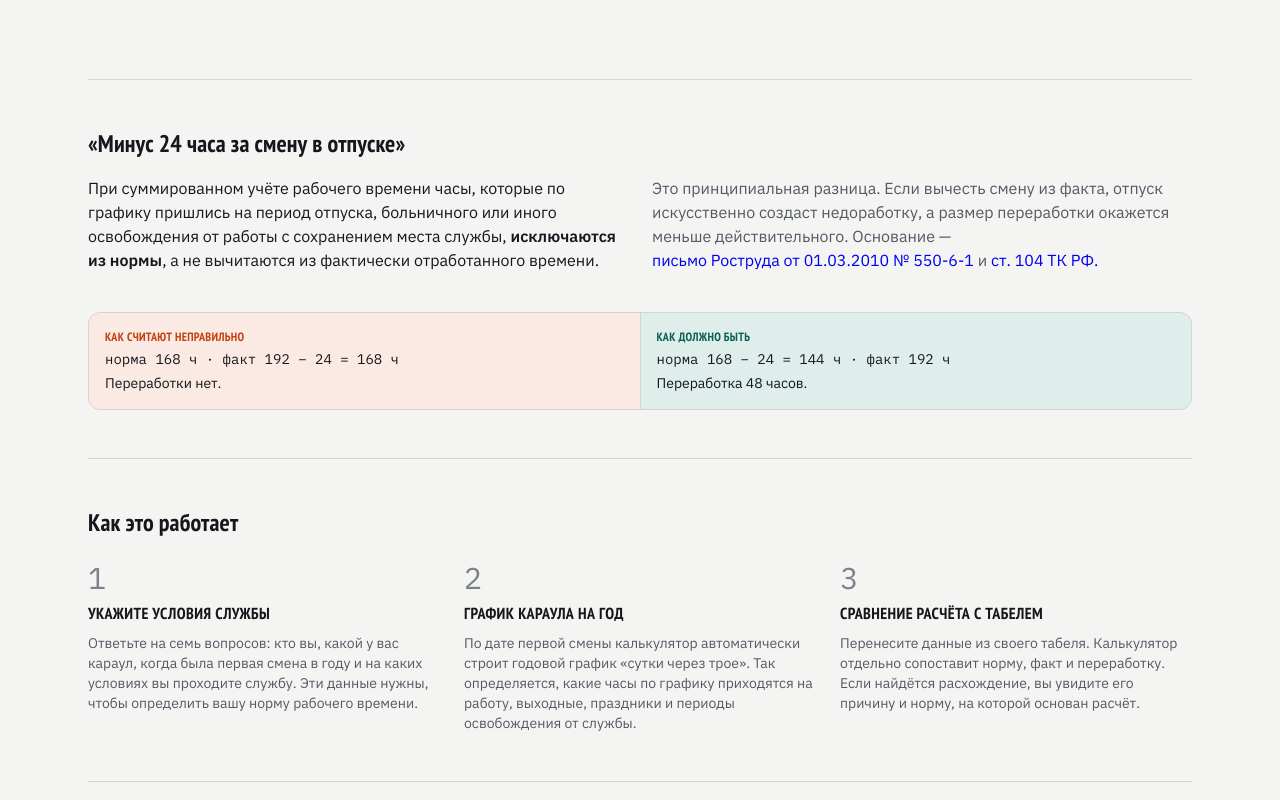
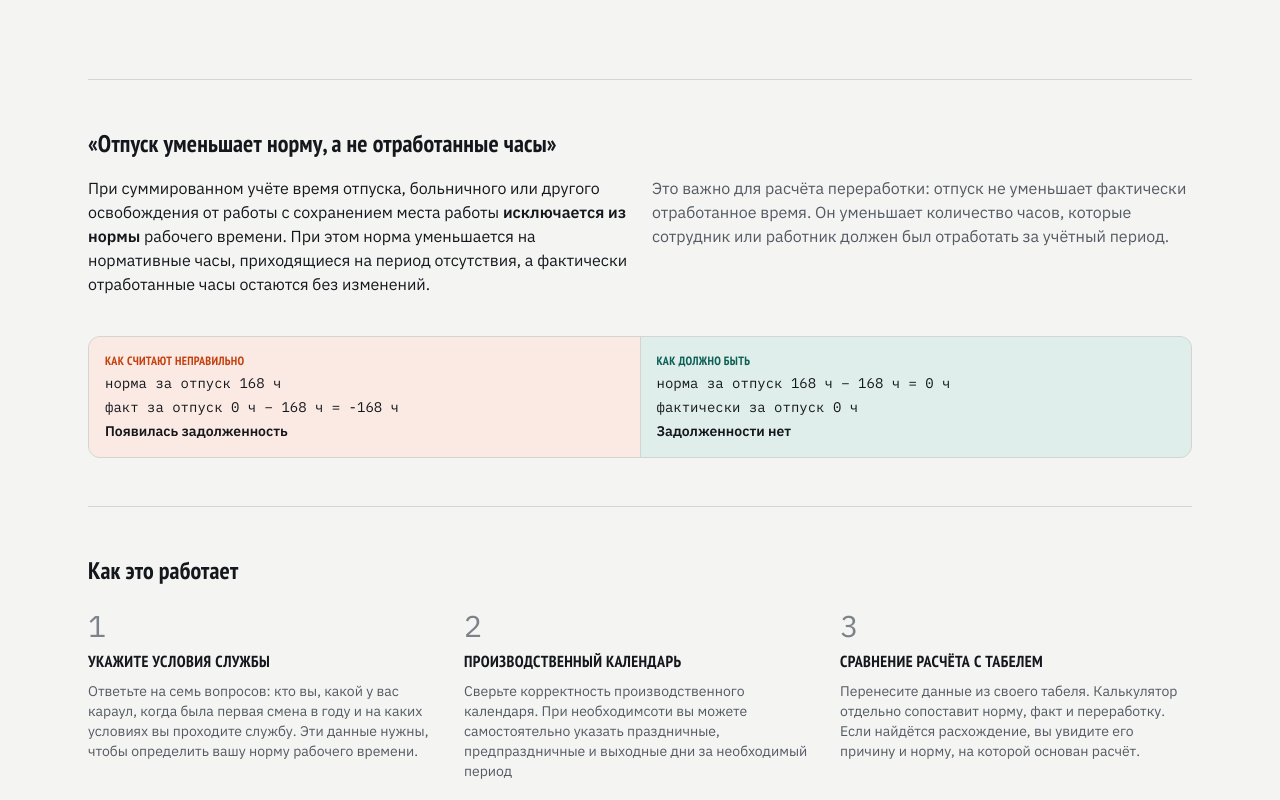
Before and after one commit to sp28337/mchs-manager, a Next.js app: page / in a window 1280 px wide. Shown: the part 640-1440 px from the top of the page. Built offline with nearby package versions, Linux system fonts and the light colour scheme; no server answers.

Commit message:
fix(UI): text improvements

```diff
--- a/src/app/globals.css
+++ b/src/app/globals.css
@@ -221,3 +221,68 @@
     scroll-behavior: auto !important;
   }
 }
+
+
+/**
+ * Анимация «чертежа» табеля.
+ *
+ * Всё сделано на чистом CSS: анимация запускается автоматически при
+ * загрузке — JS не участвует и не нужен ни для reduced-motion, ни для
+ * мобильной обрезки (это делают медиазапросы в самом компоненте).
+ *
+ * pathLength="1" на каждом <line>/<rect> (задаётся в TSX) — приём,
+ * который позволяет использовать один и тот же stroke-dasharray: 1 для
+ * линий любой реальной длины, без ручного расчёта périmeter'а.
+ */
+
+.stroke {
+  fill: none;
+  stroke: currentColor;
+  stroke-width: 1;
+  vector-effect: non-scaling-stroke;
+}
+
+.draw {
+  stroke-dasharray: 1;
+  stroke-dashoffset: 1;
+  animation: ts-draw 650ms cubic-bezier(0.4, 0, 0.2, 1) forwards;
+  animation-delay: var(--d, 0ms);
+}
+
+.label {
+  fill: currentColor;
+  opacity: 0;
+  transform: translateY(3px);
+  animation: ts-label 480ms ease-out forwards;
+  animation-delay: var(--d, 0ms);
+}
+
+@keyframes ts-draw {
+  to {
+    stroke-dashoffset: 0;
+  }
+}
+
+@keyframes ts-label {
+  to {
+    opacity: 1;
+    transform: translateY(0);
+  }
+}
+
+/* Полный покой после отрисовки: анимации одноразовые (forwards),
+   зацикливания нет по определению — ничего дополнительно выключать не
+   нужно. */
+
+@media (prefers-reduced-motion: reduce) {
+  .draw {
+    animation: none;
+    stroke-dashoffset: 0;
+  }
+
+  .label {
+    animation: none;
+    opacity: 1;
+    transform: none;
+  }
+}
--- a/src/app/page.tsx
+++ b/src/app/page.tsx
@@ -127,10 +127,10 @@ const STEPS = [
       "и на каких условиях вы проходите службу. Эти данные нужны, чтобы определить вашу норму рабочего времени.",
   },
   {
-    title: "График караула на год",
+    title: "Производственный календарь",
     text:
-      "По дате первой смены калькулятор автоматически строит годовой график «сутки через трое». " +
-      "Так определяется, какие часы по графику приходятся на работу, выходные, праздники и периоды освобождения от службы.",
+      "Сверьте корректность производственного календаря. При необходимсоти " +
+      "вы можете самостоятельно указать праздничные, предпраздничные и выходные дни за необходимый период",
   },
   {
     title: "Сравнение расчёта с табелем",
@@ -162,7 +162,7 @@ export default function LandingPage() {
 
       <main className="mx-auto w-full max-w-4xl px-6 pb-16 xl:max-w-6xl 2xl:max-w-7xl">
         {/* ------------------------------------------------------ первый экран */}
-        <section className="space-y-6 border-b border-rule pt-[60px] h-lvh md:h-[90lvh] flex flex-col justify-center">
+        <section className="space-y-6 border-b border-rule pt-15 h-lvh md:h-[90lvh] flex flex-col justify-center">
           <p className="font-mono text-xs uppercase tracking-widest text-ink-faint">
             Для аттестованных и вольнонаёмных
           </p>
@@ -183,7 +183,7 @@ export default function LandingPage() {
               Открыть калькулятор
             </Link>
             <p className="text-sm text-ink-muted">
-              Бесплатно · без регистрации · данные не покидают ваш браузер
+              Бесплатно · без регистрации
             </p>
           </div>
         </section>
@@ -191,25 +191,18 @@ export default function LandingPage() {
         {/* ------------------------------------------------------- сама проблема */}
         <section aria-labelledby="problem" className="space-y-4 border-b border-rule py-12">
           <h2 id="problem" className="text-2xl">
-            «Минус 24 часа за смену в отпуске»
+            «Отпуск уменьшает норму, а не отработанные часы»
           </h2>
           <div className="grid gap-6 md:grid-cols-2">
             <p className="max-w-prose">
-              При суммированном учёте рабочего времени часы, которые по графику пришлись на период отпуска,
-              больничного или иного освобождения от работы с сохранением места службы,
-              <strong> исключаются из нормы</strong>, а не вычитаются из
-              фактически отработанного времени.
+              При суммированном учёте время отпуска, больничного или другого освобождения от
+              работы с сохранением места работы <strong> исключается из нормы</strong> рабочего времени.
+              При этом норма уменьшается на нормативные часы, приходящиеся на период отсутствия,
+              а фактически отработанные часы остаются без изменений.
             </p>
             <p className="max-w-prose text-ink-muted">
-              Это принципиальная разница.
-              Если вычесть смену из факта, отпуск искусственно создаст недоработку,
-              а размер переработки окажется меньше действительного. Основание —{" "}
-              <a href="https://base.garant.ru/12182312/" target="_blank" className="whitespace-nowrap">
-                письмо Роструда от 01.03.2010 № 550-6-1
-              </a>{" и "}
-              <a href="https://base.garant.ru/12125268/f0919a1a5b9327ff53d0b0cd9f3489ec/" target="_blank">
-                ст. 104 ТК РФ.
-              </a>
+              Это важно для расчёта переработки: отпуск не уменьшает фактически отработанное время.
+              Он уменьшает количество часов, которые сотрудник или работник должен был отработать за учётный период.
             </p>
             <p className="max-w-prose text-ink-muted">
 
@@ -221,15 +214,17 @@ export default function LandingPage() {
               <p className="font-display text-xs font-bold uppercase tracking-wide text-signal">
                 Как считают неправильно
               </p>
-              <p className="font-mono text-sm">норма 168 ч · факт 192 − 24 = 168 ч</p>
-              <p className="text-sm">Переработки нет.</p>
+              <p className="font-mono text-sm">норма за отпуск 168 ч</p>
+              <p className="font-mono text-sm">факт за отпуск 0 ч − 168 ч = -168 ч</p>
+              <p className="text-sm font-semibold">Появилась задолженность</p>
             </div>
             <div className="space-y-1 bg-verify-soft p-4">
               <p className="font-display text-xs font-bold uppercase tracking-wide text-verify">
                 Как должно быть
               </p>
-              <p className="font-mono text-sm">норма 168 − 24 = 144 ч · факт 192 ч</p>
-              <p className="text-sm">Переработка 48 часов.</p>
+              <p className="font-mono text-sm">норма за отпуск 168 ч − 168 ч = 0 ч</p>
+              <p className="font-mono text-sm">фактически за отпуск 0 ч</p>
+              <p className="text-sm font-semibold">Задолженности нет</p>
             </div>
           </div>
         </section>
```
